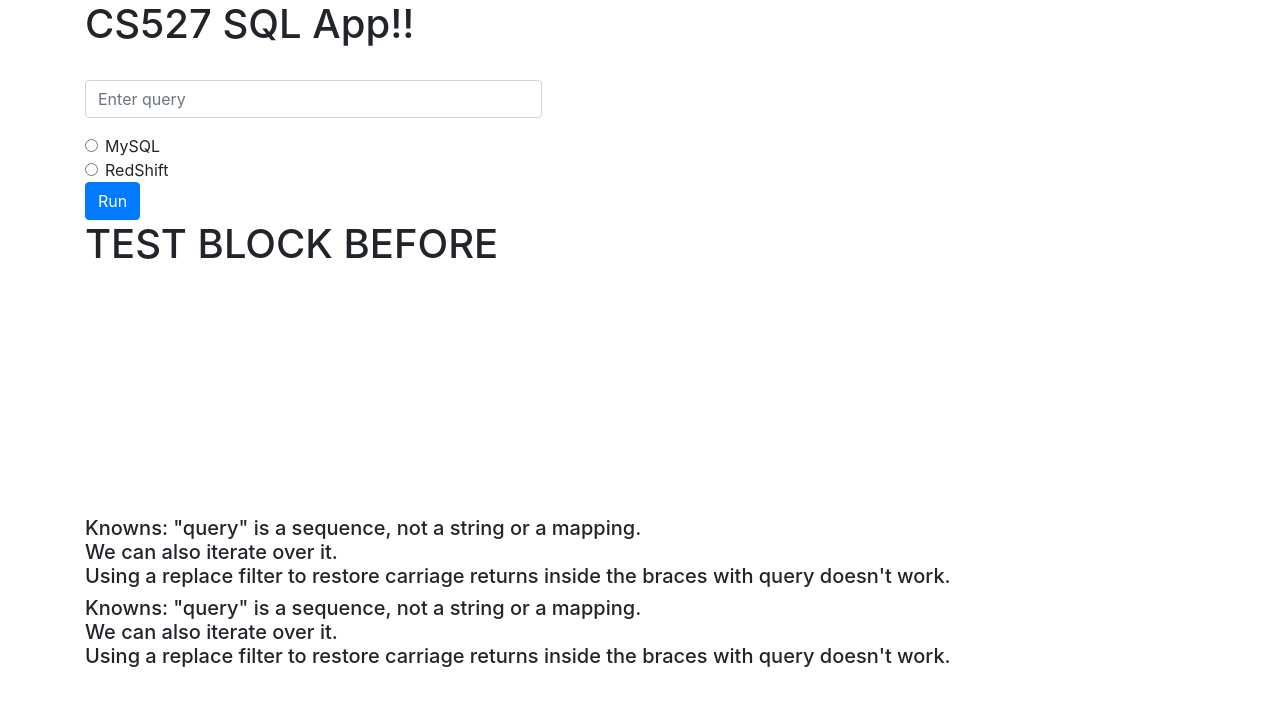
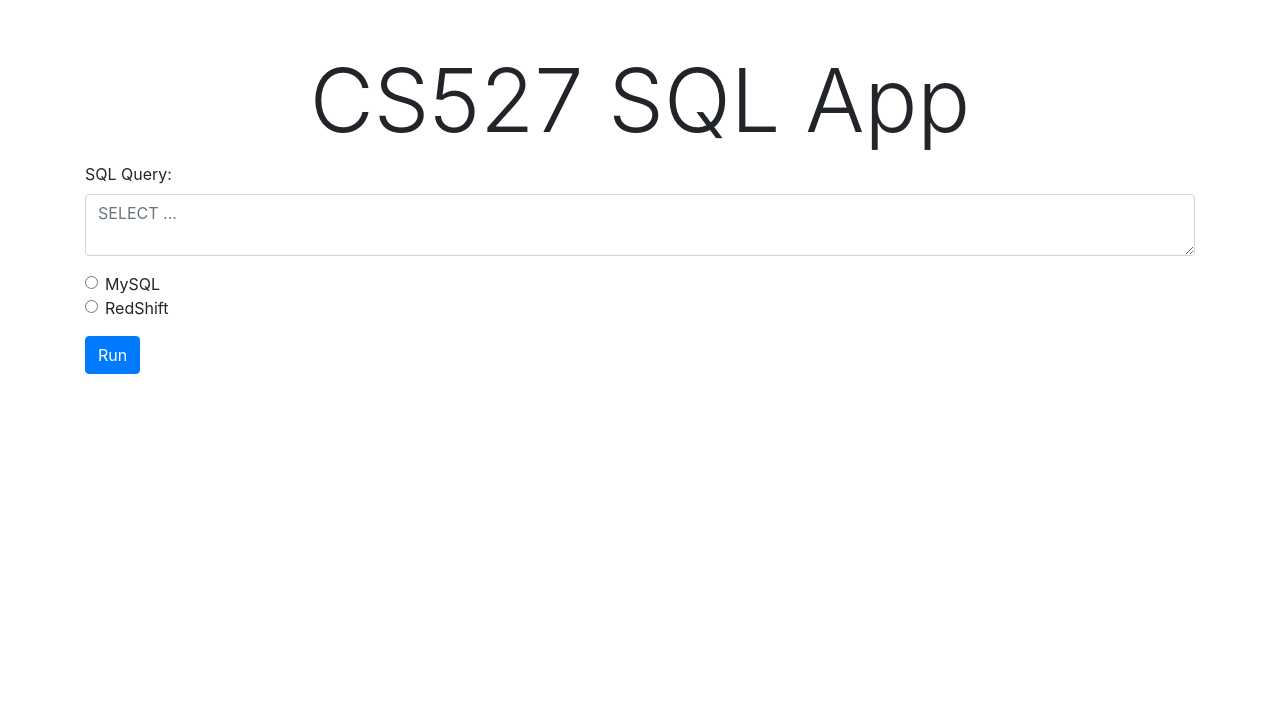
Before and after one commit to Hassan-Khurshid/Instacart-Webapp, a Flask app: page / in a window 1280 px wide. Shown: the top 706 px of the page. Run offline with Flask 2, Linux system fonts and the light colour scheme; some libraries are stand-ins or nearby versions.

Commit message:
Formatting changes to html

```diff
--- a/templates/index.html
+++ b/templates/index.html
@@ -4,91 +4,63 @@
 {% endblock %}
 
 {%block body%}
-        <div class="container">
-            <h1>CS527 SQL App!!</h1>
+<div class="container my-5">
+   <div class="row-fluid">
+      <h1 class="display-2 text-center">CS527 SQL App</h1>
       <form class = "form" action="/queryresults" method="POST">
-                <div class="form-row">
-                    <div class="col-md-5">
          <div class="form-group">
-                            <label for="Query"></label>
-                            <input type="text" name="query" class="form-control" id="query" placeholder="Enter query">
+            <label for="query">SQL Query:</label>
+            <!-- <input type="text" name="query" class="form-control" id="query" placeholder="SELECT ..."> -->
+            <textarea class="form-control" id="query" name="query" placeholder="SELECT ..."></textarea>
          </div>
-                    </div>
-                </div>
-
+         <div class="form-group">
             <div class="form-check">
                <input class="form-check-input" type="radio" name="dboption" id="mysql" value="mysql">
                <label class="form-check-label" for="exampleRadios1">
                   MySQL
                </label>
             </div>
-
             <div class="form-check">
                <input class="form-check-input" type="radio" name="dboption" id="redshift" value="redshift">
                <label class="form-check-label" for="exampleRadios1">
                   RedShift
                </label>
             </div>
-
-                <button type="submit" class="btn btn-primary">Run</button>
+         </div>
+         <div class="form-group">
+            <button type="submit" class="btn btn-primary">
+               Run
+            </button>
+         </div>
       </form>
-
-            <div>
-                <h1>TEST BLOCK BEFORE</h1>
    </div>
 
    {% if db_type %}
    <p>Database Queried: {{ db_type }}</p>
    {% endif %}
+   {% if time %}
+   <p>Query execution time: {{ (time*1000)|round(3) }} milliseconds.</p>
+   {% endif %}
 
-            <!-- {% if query %}
-            <p>Results: {{ query }}</p>
-            {% endif %} -->
-
-            <!-- <p>Results: {{ query }}!</p> -->
-            <!-- {{query}} -->
-
-<!-- THE CODE IN HERE WORKS WELL!!!!
-            <table>
+   {% if query %}
+   <div class="table-responsive">
+      <table class="table-striped table-bordered">
+         <!-- This row (table headers) needs to be parameterized according to the number of columns. We could do this by storing the column names in another variable, just like {{query}} w/ the actual content, so then Jinja can loop through it and add a bunch of <th></th> tags...
+         <tr>
+            <th>Something</th>
+            <th>Something2</th>
+         </tr> -->
          {% for thing in query %}
          <tr>
             {% for item in thing %}
-                  <td>{{ item }}</td>
+            <td class='px-2 py-1'>{{ item }}</td>
             {% endfor %}
          </tr>
          {% endfor %}
       </table>
--->
-{{query}}
-
-
-<br><br><br><br><br><br><br><br><br><br>
-
-<div>
-    <h5>
-       Knowns: "query" is a sequence, not a string or a mapping.<br>
-       We can also iterate over it.<br>
-       Using a replace filter to restore carriage returns inside the braces with query doesn't work.<br>
-
-    </h5>
+   </div>
+   {% endif %}
+   <!--Knowns: "query" is a sequence, not a string or a mapping. We can also iterate over it. Using a replace filter to restore carriage returns inside the braces with query doesn't work.-->
 </div>
 
-
-
-            {% if time %}
-            <p>Time Elapsed: {{ time }} seconds!</p>
-            {% endif %}
-
-            <div>
-               <h5>
-                  Knowns: "query" is a sequence, not a string or a mapping.<br>
-                  We can also iterate over it.<br>
-                  Using a replace filter to restore carriage returns inside the braces with query doesn't work.<br>
-
-               </h5>
-            </div>
-
-            <!-- <button type="button" class="btn btn-link" href="/login">Login </button>
-            <button type="button" class="btn btn-primary"  href="/signup">Sign up</button> -->
-        </div>
 {% endblock %}
```
Also changed, not shown: templates/base.html (line endings or trailing spaces). Lines whose indentation alone changed are shown as unchanged.
